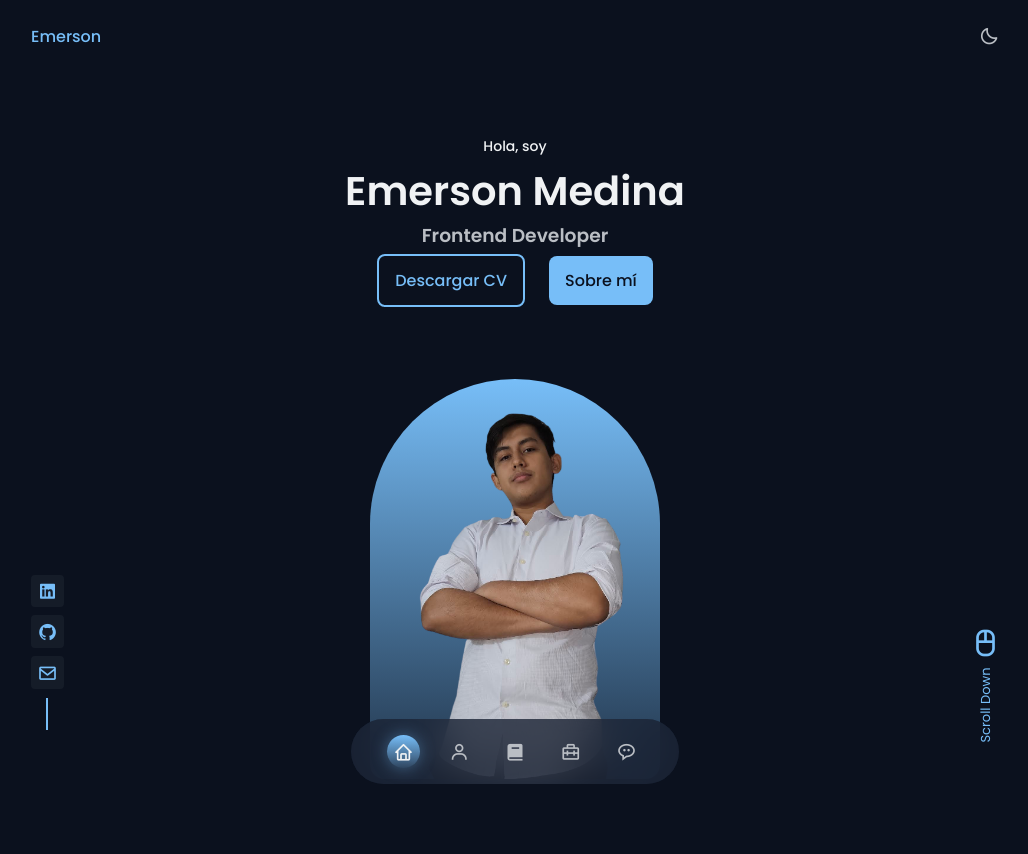
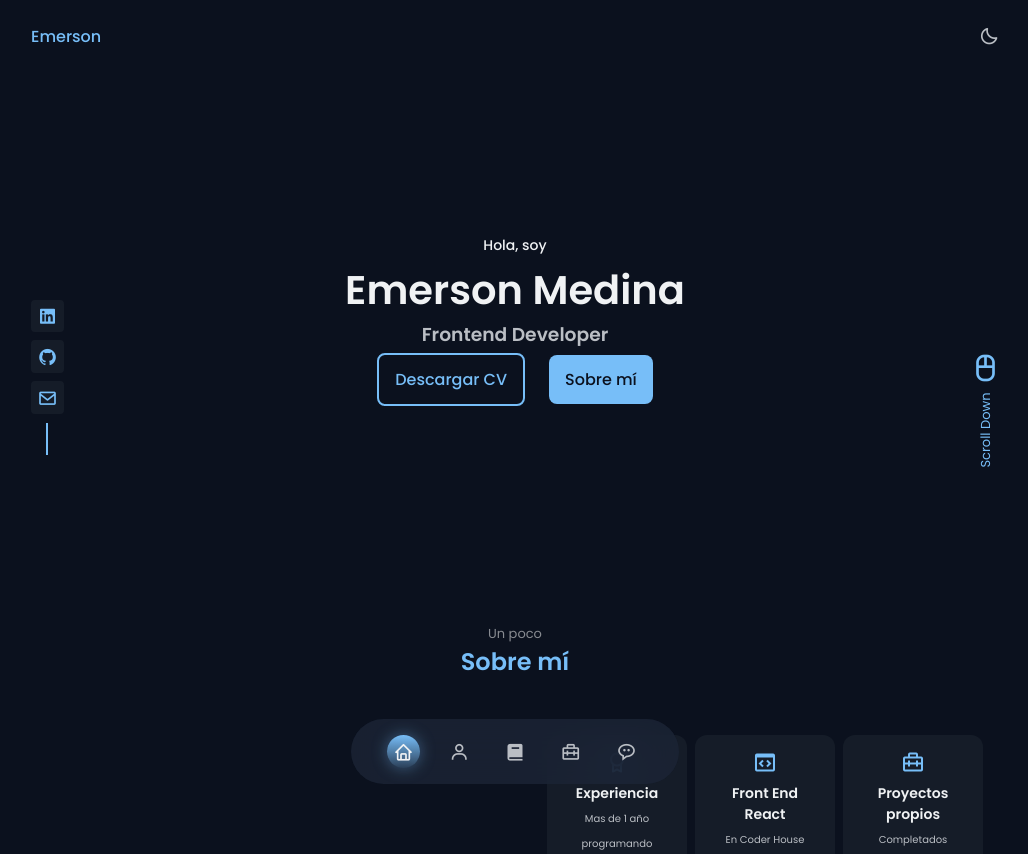
Before and after one commit to EmersonMdn/my-portfolio, a website: page index.html in a window 1280 px wide. Shown: the top 854 px of the page, without its empty margins (125-1153 px from the left). Drawn offline with nearby package versions, Linux system fonts and the light colour scheme; some packages are replaced by stand-ins of ours; a script that the page names is missing.

Commit message:
ultimos cambios

```diff
--- a/assets/css/styles.css
+++ b/assets/css/styles.css
@@ -300,6 +300,10 @@ body.light-theme {
   position: relative;
   row-gap: 4.5rem;
   padding-top: 2rem;
+  min-height: 50vh;
+  display: flex;
+  justify-content: center;
+  align-items: center;
 }
 .home__data {
   text-align: center;
--- a/index.html
+++ b/index.html
@@ -82,9 +82,7 @@
                     </div>
                 </div>
 
-                <div class="home__handle">
-                    <img src="assets/img/perfil.png" alt="" class="home__img">
-                </div>
+
 
                 <div class="home__social">
                     <a href="https://www.linkedin.com/in/emersonmed/" class="home__social-link" target="_blank">
@@ -285,7 +283,7 @@
         </section>
 
         <!--=============== SERVICES ===============-->
-        <section class="services section">
+        <!-- <section class="services section">
             <span class="section__subtitle">Mis servicios</span>
             <h2 class="section__title">Lo que ofrezco</h2>
 
@@ -378,7 +376,7 @@
 
                 </div>
             </div>
-        </section>
+        </section> -->
 
         <!--=============== WORK ===============-->
         <section class="work section" id="work">
```
Also changed, not shown: assets/img/perfil.png (deleted), assets/img/work5.png.
